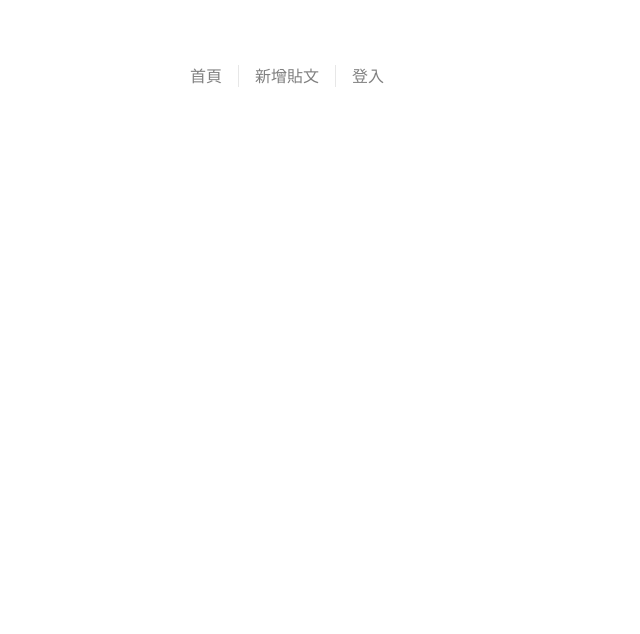
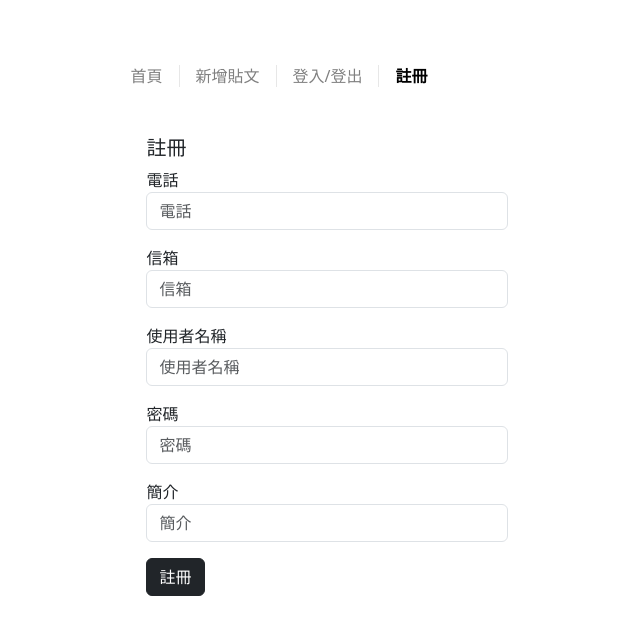
Before and after one commit to chenyu77177/SocialMedia_VUE, a Vue app in the folder vue-SocialMedia/: page /register in a window 1280 px wide. Before the commit this address had no page. Shown: the top 634 px of the page, without its empty margins (313-953 px from the left). Built offline with nearby package versions, Linux system fonts and the light colour scheme; what vue-cookies would draw is missing.

Commit message:
新增 Register，完成基本註冊功能

```diff
--- a/vue-SocialMedia/src/App.vue
+++ b/vue-SocialMedia/src/App.vue
@@ -1,6 +1,6 @@
 <script setup>
-import { RouterLink, RouterView } from 'vue-router'
-import HelloWorld from './components/HelloWorld.vue'
+import { RouterLink, RouterView } from 'vue-router';
+import HelloWorld from './components/HelloWorld.vue';
 
 </script>
 
@@ -11,7 +11,8 @@ import HelloWorld from './components/HelloWorld.vue'
       <nav>
         <RouterLink to="/">首頁</RouterLink>
         <RouterLink to="/NewPost">新增貼文</RouterLink>
-        <RouterLink to="/login">登入</RouterLink>
+        <RouterLink to="/login">登入/登出</RouterLink>
+        <RouterLink to="/register">註冊</RouterLink>
       </nav>
     </div>
 
--- /dev/null
+++ b/vue-SocialMedia/src/components/Register.vue
@@ -0,0 +1,91 @@
+<template>
+    <div class="alert alert-dark alert-dismissible fade show" role="alert" v-if="alertToggleState">
+      <span>{{alertMSG}}</span>
+      <button type="button" class="btn-close" data-bs-dismiss="alert" aria-label="Close" @click="this.alertToggle()"></button>
+    </div>
+    <div>
+        <h5>註冊</h5>
+        <form @submit.prevent="login">
+            <div class="row mb-3">
+                <label for="phone" class="col-form-lable">電話</label>
+                <div class="col">
+                    <input type="text" class="form-control" id="phone" v-model="phone" placeholder="電話" required>
+                </div>
+            </div>
+            <div class="row mb-3">
+                <label for="phone" class="col-form-lable">信箱</label>
+                <div class="col">
+                    <input type="text" class="form-control" v-model="email" placeholder="信箱" required>
+                </div>
+            </div>
+            <div class="row mb-3">
+                <label for="phone" class="col-form-lable">使用者名稱</label>
+                <div class="col">
+                    <input type="text" class="form-control" v-model="username" placeholder="使用者名稱" required>
+                </div>
+            </div>
+            <div class="row mb-3">
+                <label for="phone" class="col-form-lable">密碼</label>
+                <div class="col">
+                    <input type="password" class="form-control" v-model="password" placeholder="密碼" required>
+                </div>
+            </div>
+            <div class="row mb-3">
+                <label for="phone" class="col-form-lable">簡介</label>
+                <div class="col">
+                    <input type="text" class="form-control" v-model="biography" placeholder="簡介" required>
+                </div>
+            </div>
+            <button class="btn btn-dark" type="submit">註冊</button>
+        </form>
+    </div>
+</template>
+
+<script>
+    import axios from 'axios';
+
+    export default {
+    data() {
+        return {
+            phone: '',
+            email: '',
+            username: '',
+            password: '',
+            biography: '',
+            alertMSG: '',
+            alertToggleState: false,
+        };
+    },
+    mounted() {
+
+    },
+    methods: {
+        async login() {
+            try {
+                const response = await axios.post(this.$store.state.domain + '/api/user/newUser', {
+                phone: this.phone,
+                password: this.password,
+                email: this.email,
+                username: this.username,
+                biography: this.biography
+                });
+                console.log(response);
+                const result = response.data;
+                if(result != null || result != ""){
+                    this.alertMSG = "註冊成功!";
+                    this.alertToggleState = true;
+                    console.log('register successful');
+                }else{
+                    this.alertMSG = "註冊失敗";
+                    this.alertToggleState = true;
+                }
+            } catch (error) {
+                console.error('Register failed:', error);
+            }
+        },
+        alertToggle(){
+            this.alertToggleState = !this.alertToggleState;
+        },
+    }
+    };
+</script>
--- a/vue-SocialMedia/src/router/index.js
+++ b/vue-SocialMedia/src/router/index.js
@@ -18,6 +18,11 @@ const router = createRouter({
       path: '/login',
       name: 'login',
       component: () => import('../views/LoginView.vue')
+    },
+    {
+      path: '/register',
+      name: 'register',
+      component: () => import('../views/RegisterView.vue')
     }
   ]
 })
--- /dev/null
+++ b/vue-SocialMedia/src/views/RegisterView.vue
@@ -0,0 +1,19 @@
+<template>
+    <div id="app">
+      <Register />
+    </div>
+  </template>
+
+  <script>
+  import Register from '../components/Register.vue'
+
+  export default {
+    components: {
+      Register
+    }
+  };
+  </script>
+
+  <style>
+
+  </style>
```
